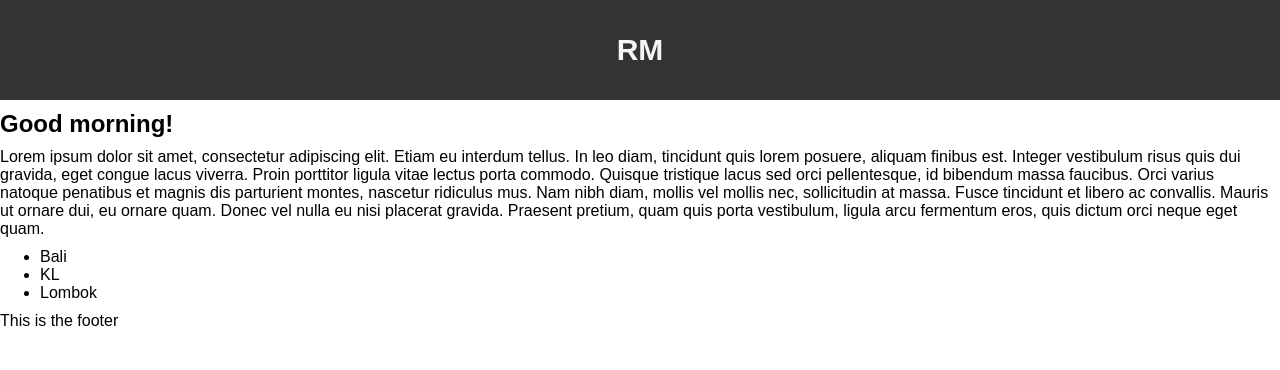
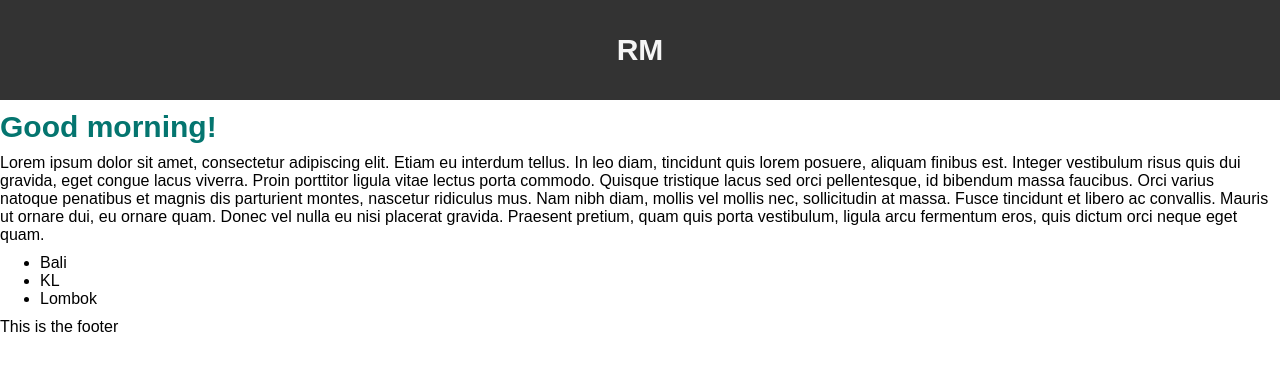
Before and after one commit to Rusydy/React-App, a React (Create React App) app: page / in a window 1280 px wide. Shown: the top 370 px of the page. Built offline with nearby package versions, Linux system fonts and the light colour scheme.

Commit message:
adding inline styles with the style property

```diff
--- a/src/components/Greeting.js
+++ b/src/components/Greeting.js
@@ -3,14 +3,24 @@ import React from "react"
 function Greeting(){
     const date = new Date()
     const hours = date.getHours()
+    const styles = {
+        fontSize: 30
+    }
     let timeOfDay
 
-    if (hours < 12) timeOfDay = "morning";
-    else if (hours >= 12 && hours <= 17) timeOfDay = "afternoon";
-    else timeOfDay = "night";
+    if (hours < 12){
+        timeOfDay = "morning"
+        styles.color = "#04756F"
+    } else if (hours >= 12 && hours <= 17){
+        timeOfDay = "afternoon"
+        styles.color = "#8914A3"
+    } else{
+        timeOfDay = "night"
+        styles.color = "#D90000"
+    }
 
     return (
-    <h2>Good {timeOfDay}!</h2>
+    <h2 style={styles}>Good {timeOfDay}!</h2>
     )
 }
 
```
